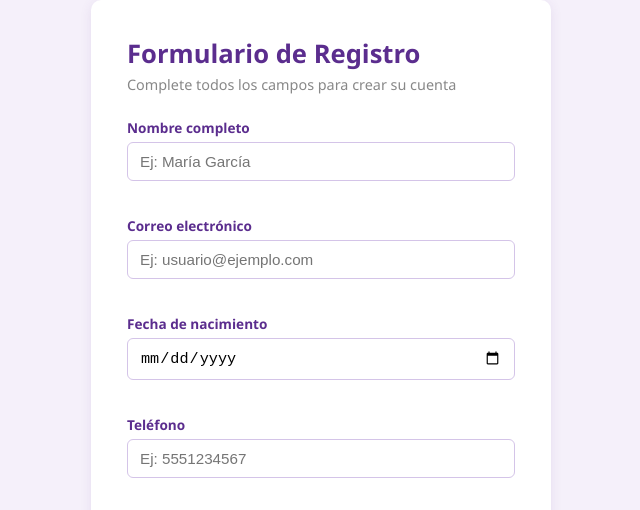
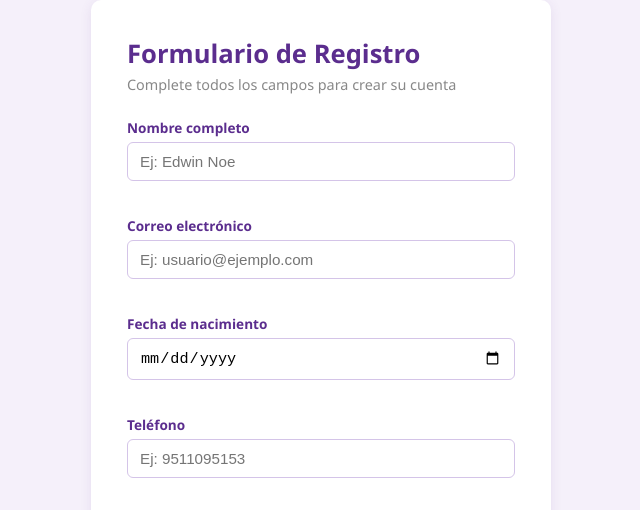
Before and after one commit to noeEdwin/actividad2-utileriaJS, a plain HTML site: page index.html in a window 1280 px wide. Shown: the top 510 px of the page, 319-959 px from the left. Drawn offline with Linux system fonts and the light colour scheme.

Commit message:
cambios a los placeholders

```diff
--- a/index.html
+++ b/index.html
@@ -14,7 +14,7 @@
     <form id="registrationForm" novalidate>
       <div class="form-group">
         <label for="nombre">Nombre completo</label>
-        <input type="text" id="nombre" name="nombre" placeholder="Ej: María García" />
+        <input type="text" id="nombre" name="nombre" placeholder="Ej: Edwin Noe" />
         <span class="error-message" id="errorNombre"></span>
       </div>
 
@@ -32,7 +32,7 @@
 
       <div class="form-group">
         <label for="telefono">Teléfono</label>
-        <input type="tel" id="telefono" name="telefono" placeholder="Ej: 5551234567" />
+        <input type="tel" id="telefono" name="telefono" placeholder="Ej: 9511095153" />
         <span class="error-message" id="errorTelefono"></span>
       </div>
 
```
